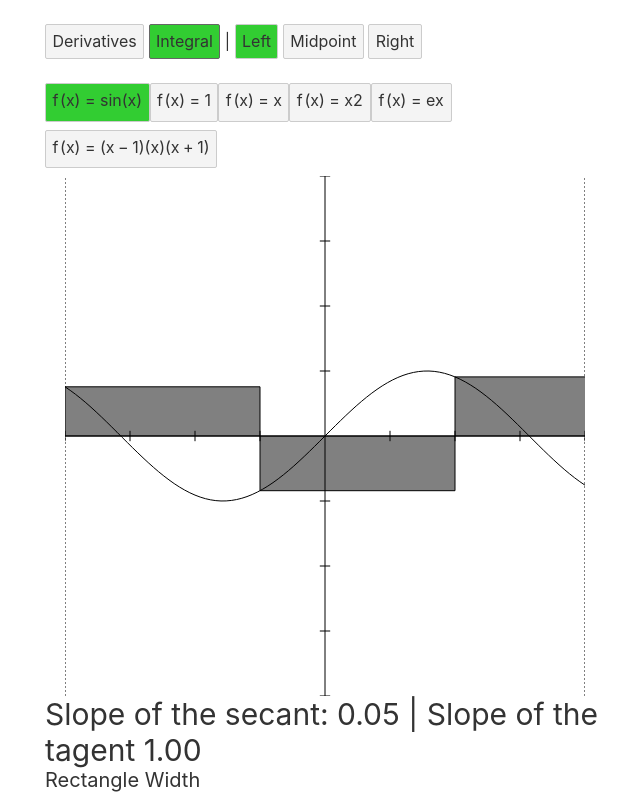
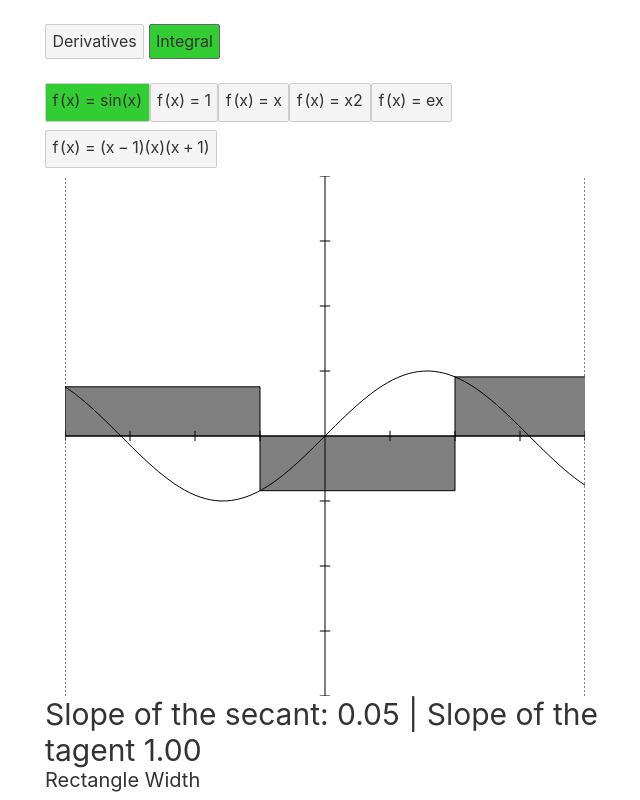
Before and after one commit to nchlsb/early-calc, a Svelte app: page / in a window 1280 px wide. Both pictures are taken after a click on the button "Integral". Shown: the top 800 px of the page, without its empty margins (315-955 px from the left). Built offline with nearby package versions, Linux system fonts and the light colour scheme.

Commit message:
Placed rectangle style controls back under graph

```diff
--- a/src/App.svelte
+++ b/src/App.svelte
@@ -164,12 +164,6 @@
 	<p>
 		<button class={context === 'Derivative' ? 'highlighted' : ''}  on:click={_ => context = 'Derivative'}>Derivatives</button>
 		<button class={context === 'Integral' ? 'highlighted' : ''}  on:click={_ => context = 'Integral'}>Integral</button>
-		{#if context === 'Integral'}
-		|
-		<button class={rectangleStrategy === 'Left' ? 'highlighted' : ''}  on:click={_ => rectangleStrategy = 'Left'}>Left</button>
-		<button class={rectangleStrategy === 'Midpoint' ? 'highlighted' : ''}  on:click={_ => rectangleStrategy = 'Midpoint'}>Midpoint</button>
-		<button class={rectangleStrategy === 'Right' ? 'highlighted' : ''}  on:click={_ => rectangleStrategy = 'Right'}>Right</button>
-		{/if}
 	</p>
 
 	{#each functions as f, functionIndex}
@@ -259,6 +253,10 @@
 	<label for="bound-range2">interval bound 2</label>
 	<input class="bound-range2" type="range" min={xMinBound} max={xMaxBound} step=".01" bind:value={integralBound2}>
 
+	<button class={rectangleStrategy === 'Left' ? 'highlighted' : ''}  on:click={_ => rectangleStrategy = 'Left'}>Left</button>
+	<button class={rectangleStrategy === 'Midpoint' ? 'highlighted' : ''}  on:click={_ => rectangleStrategy = 'Midpoint'}>Midpoint</button>
+	<button class={rectangleStrategy === 'Right' ? 'highlighted' : ''}  on:click={_ => rectangleStrategy = 'Right'}>Right</button>
+
 	{/if}
 	<!-- <p id="differenceEquation1"></p>
 	<p id="differenceEquation2"></p>
```
